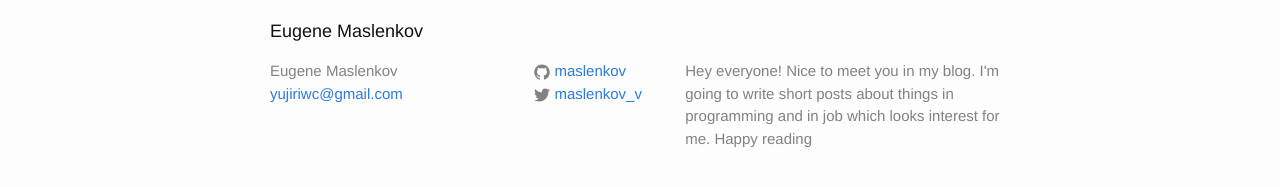
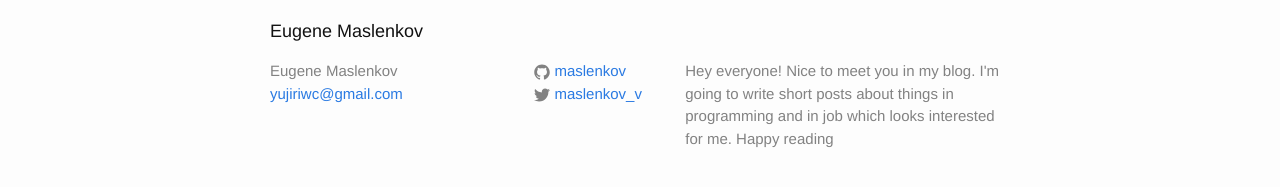
Before and after one commit to maslenkov/maslenkov.github.io, a Jekyll site: the page built from index.html, in a window 1280 px wide. Shown: the part 489-676 px from the top of the page. Built offline with Jekyll 4.4.1, drawn with Linux system fonts in a browser that asks for light colours.

Commit message:
fix typo in site description

```diff
--- a/_config.yml
+++ b/_config.yml
@@ -3,7 +3,7 @@ title: Eugene Maslenkov
 email: yujiriwc@gmail.com
 description: > # this means to ignore newlines until "baseurl:"
   Hey everyone! Nice to meet you in my blog. I'm going to write short
-  posts about things in programming and in job which looks interest for me.
+  posts about things in programming and in job which looks interested for me.
   Happy reading
 baseurl: "" # the subpath of your site, e.g. /blog/
 url: "http://maslenkov.github.io" # the base hostname & protocol for your site
```
Also changed, not shown: 6 other files.
